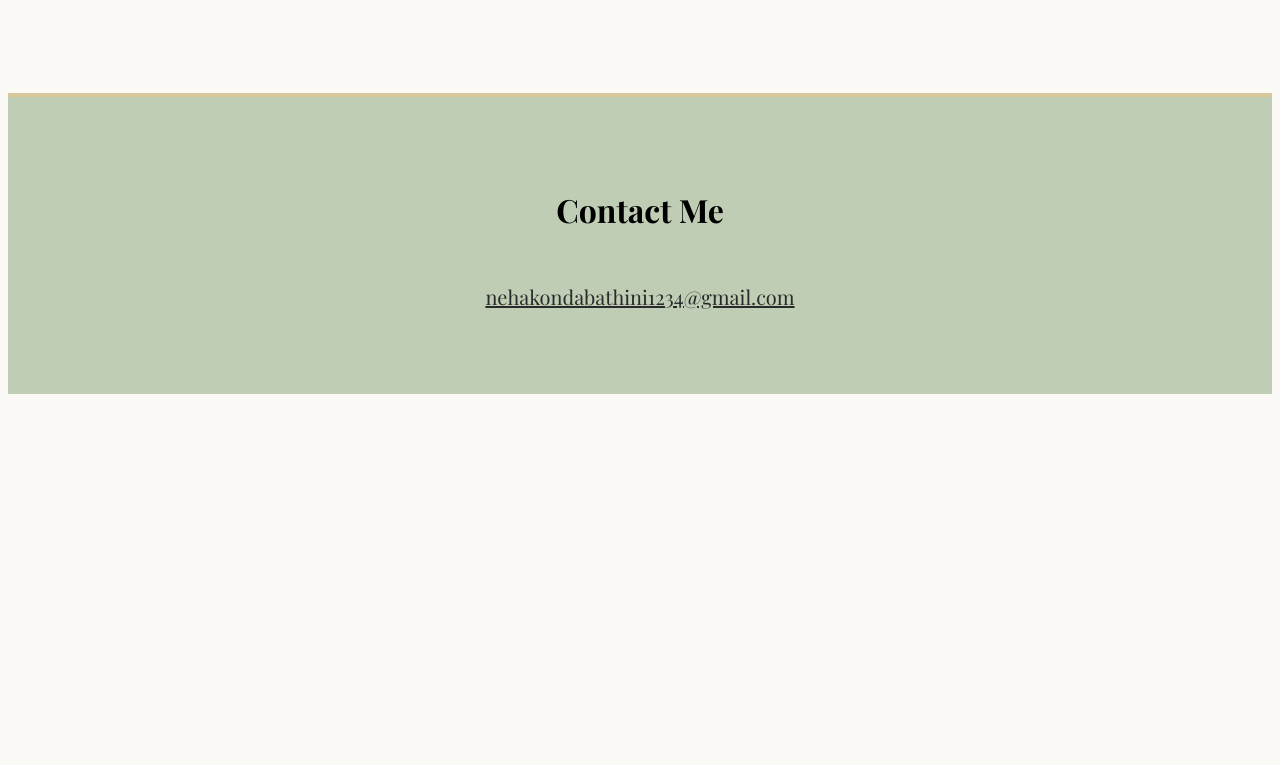
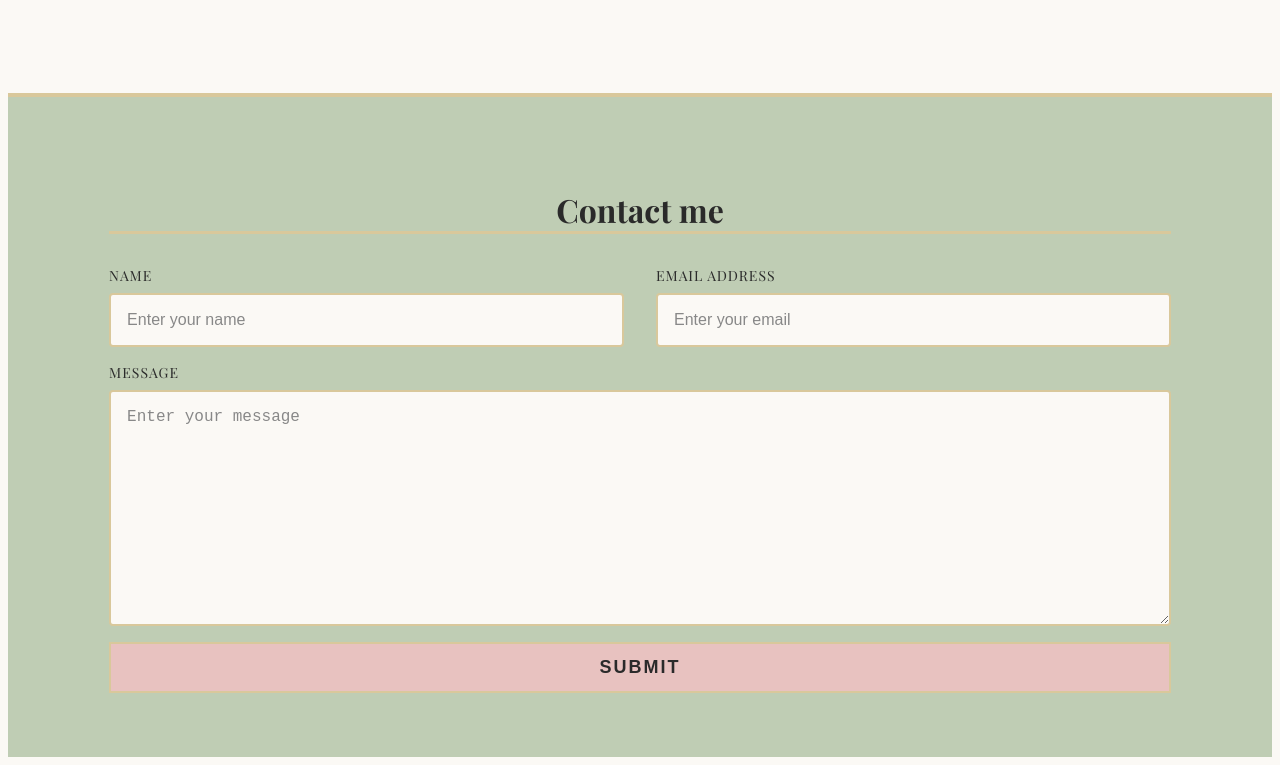
Before and after one commit to bcdfgi/Portfolio-Website, a plain HTML site: page pages/home_page.html in a window 1280 px wide. Shown: the part 676-1441 px from the top of the page. Before the commit the page ends 1078 px from the top, so only its background shows below. Drawn offline with nearby package versions, Linux system fonts and the light colour scheme; a web font is replaced by a local one.

Commit message:
created the contact section

```diff
--- a/pages/home_page.html
+++ b/pages/home_page.html
@@ -79,43 +79,76 @@
       text-align: center;
       font-size: 32px;
       margin-bottom: 2rem;
+      color: #2A2A2A;
+      border-bottom: 3px solid #D9C89B;
     }
-    .contact-container{
-      display: flex;
-      justify-content: center;
-      align-items: flex-start;
-      gap: 4rem;
-      flex-wrap: wrap;
-    }
-    .contact-info p{
-      font-size: 20px;
-      margin-bottom: 1rem;
 
 
-    }
-    .contact-info a{
-      color:#2A2A2A;
-      text-decoration: underline;
-    }
-    .contact-information{
+    .contact-form{
       display: flex;
       flex-direction: column;
       gap: 1rem;
 
 
     }
-    .contact-information input,
-    .contact-information textarea{
-      padding: 0.8rem;
-      border-radius: 8px;
-      border: 2px solid #D9C89B;
-      background-color: #FBF9F5;
-      font-size: 16px;
+    .row{
+      display: flex;
+      gap: 2rem;
+      flex-wrap: wrap;
+    }
+    .input-section{
+      display: flex;
+      flex-direction: column;
+      flex: 1;
+    }
+    .input-section.full{
+      width:100%;
 
     }
-    .contact-information button{
-      width: fit-content;
+    .input-section label{
+      font-size: 14px;
+      letter-spacing: 1px;
+      margin-bottom: 0.5rem;
+      color: #2A2A2A;
+
+
     }
+    .input-section input,
+    textarea{
+      background-color: white;
+      border: none;
+      padding: 1rem;
+      font-size: 16px;
+      border-radius: 4px;
+      background-color: #FBF9F5;
+      border: 2px solid #D9C89B;
+      color:#2A2A2A;
+    }
+    .input-section input::placeholder,
+    textarea::placeholder{
+      color: #888888;
+
+
+    }
+    .input-section textarea{
+      height: 200px;
+      resize: vertical;
+    }
+    .submit-btn{
+      background-color: #E8C2C0;
+      color:#2A2A2A;
+      padding: 0.8rem 2rem;
+      border: 2px solid #D9C89B;
+      border-radius: 0;
+      font-weight: 600;
+      letter-spacing: 2px;
+
+    }
+    .submit-btn:hover{
+      background-color: #BFCDB4;
+      text-decoration: underline;
+    }
+
 
 
   </style>
@@ -138,15 +171,28 @@
         </div>
       </div>
     </div>
+    <div class="contact-section">
+      <h2>Contact me</h2>
+      <form class="contact-form">
+        <div class="row">
+          <div class="input-section">
+            <label>NAME</label>
+            <input type="text" placeholder="Enter your name" required>
+          </div>
+          <div class="input-section">
+            <label>EMAIL ADDRESS</label>
+            <input text="text" placeholder="Enter your email" required>
+          </div>
 
-    <div class="contact-section">
-      <h2>Contact Me</h2>
-      <div class="contact-container">
-        <div class="contact-info">
-          <p><a href="mailto:nehakondabathini1234@gmail.com">nehakondabathini1234@gmail.com</a></p>
-          <p><a href=""></a></p>
         </div>
-      </div>
+        <div class="input-section full">
+          <label>MESSAGE</label>
+          <textarea placeholder="Enter your message" required></textarea>
+        </div>
+        <button type="submit" class="btn submit-btn">SUBMIT</button>
+
+      </form>
+
 
     </div>
 
```
